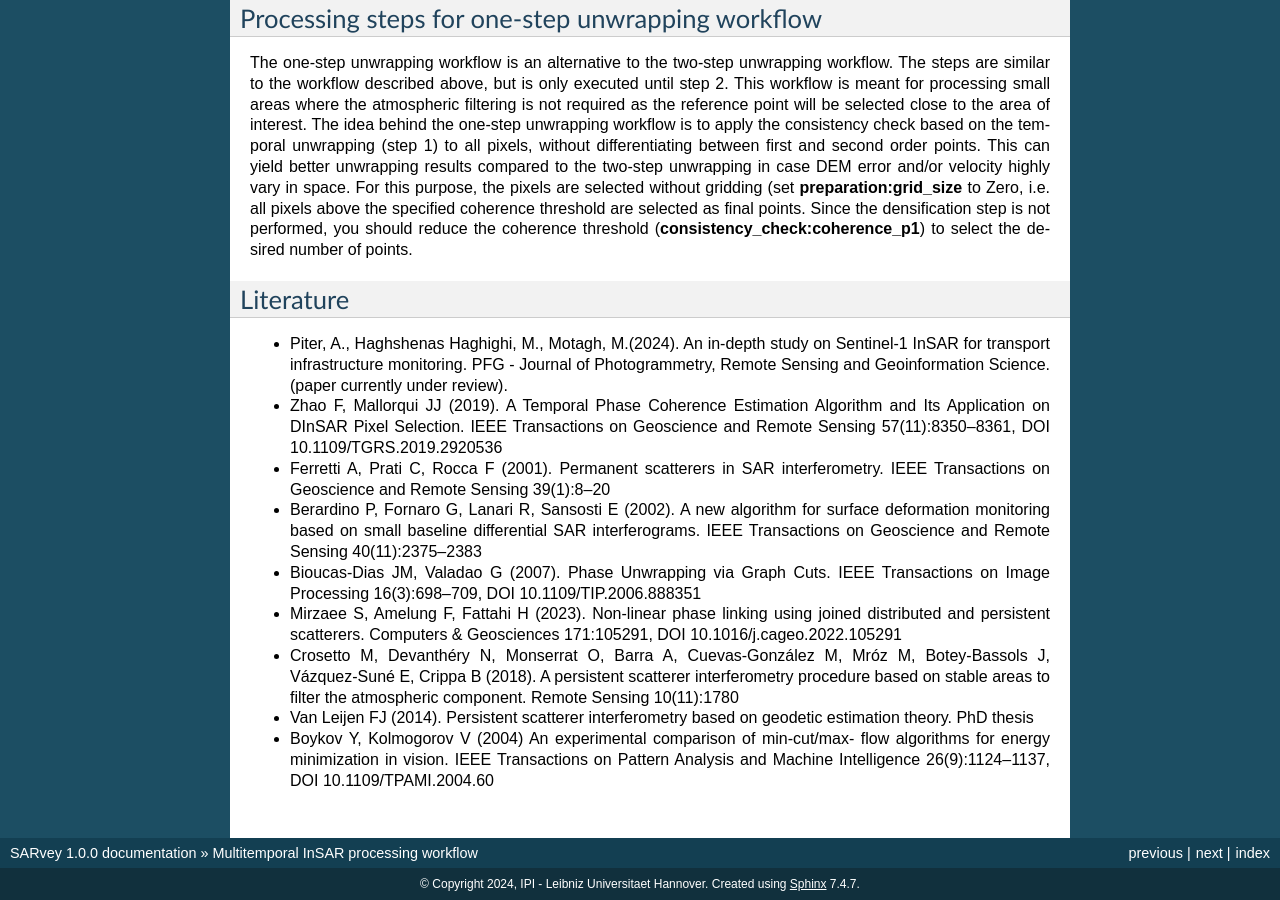
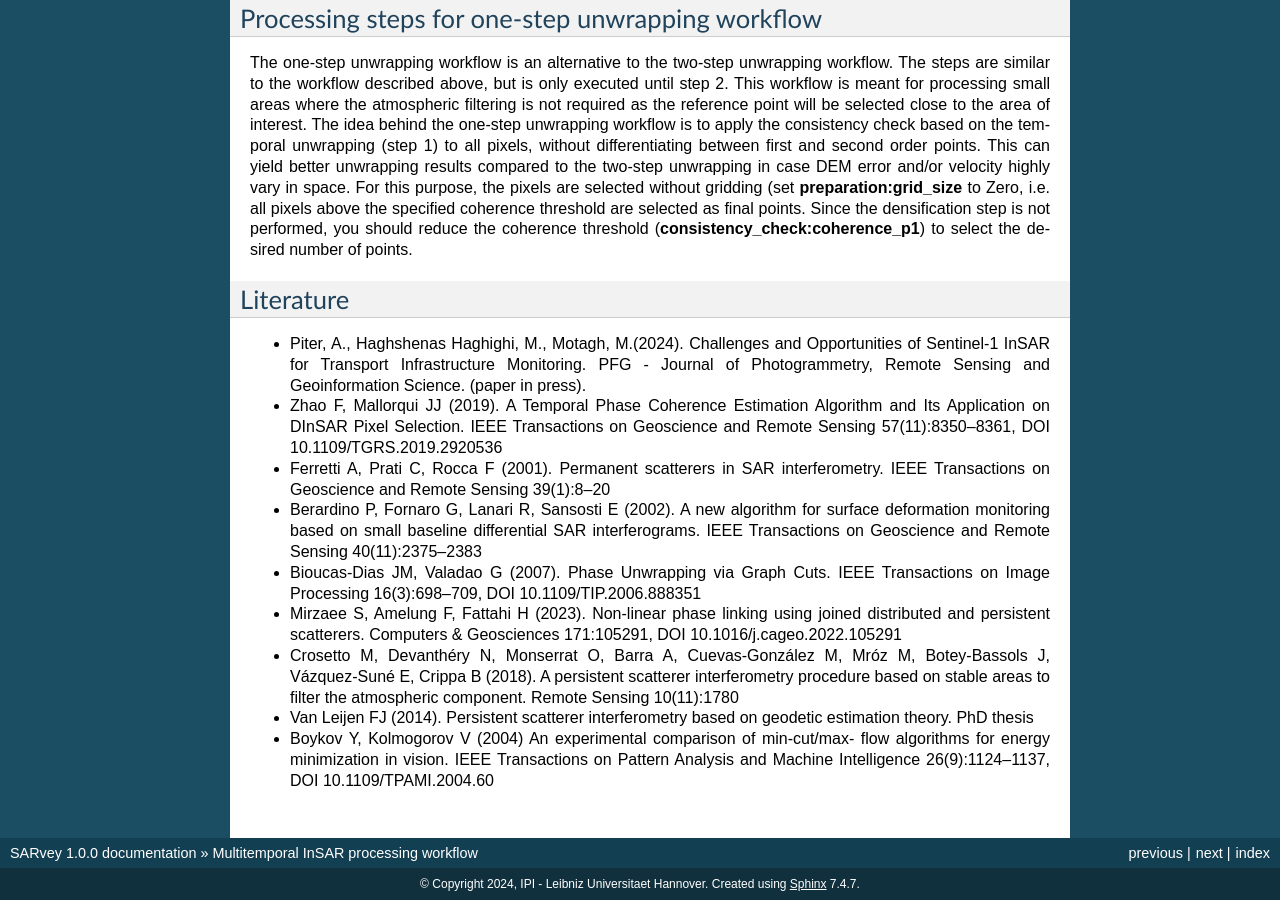
Before and after one commit to luhipi/sarvey, a Sphinx documentation site: the page built from docs/processing.rst, in a window 1280 px wide and 900 px high, scrolled down 6933 px. Built offline with Sphinx 7.4.7, drawn with Linux system fonts in a browser that asks for light colours; pages that are not in the unit, such as notebooks, are missing from menus.

Commit message:
update paper in processing.rst

```diff
--- a/docs/processing.rst
+++ b/docs/processing.rst
@@ -325,7 +325,7 @@ Since the densification step is not performed, you should reduce the coherence t
 Literature
 ----------
 
-* Piter, A., Haghshenas Haghighi, M., Motagh, M.(2024). An in-depth study on Sentinel-1 InSAR for transport infrastructure monitoring. PFG - Journal of Photogrammetry, Remote Sensing and Geoinformation Science. (paper currently under review).
+* Piter, A., Haghshenas Haghighi, M., Motagh, M.(2024). Challenges and Opportunities of Sentinel-1 InSAR for Transport Infrastructure Monitoring. PFG - Journal of Photogrammetry, Remote Sensing and Geoinformation Science. (paper in press).
 
 * Zhao F, Mallorqui JJ (2019). A Temporal Phase Coherence Estimation Algorithm and Its Application on DInSAR Pixel Selection. IEEE Transactions on Geoscience and Remote Sensing 57(11):8350–8361, DOI 10.1109/TGRS.2019.2920536
 
```
